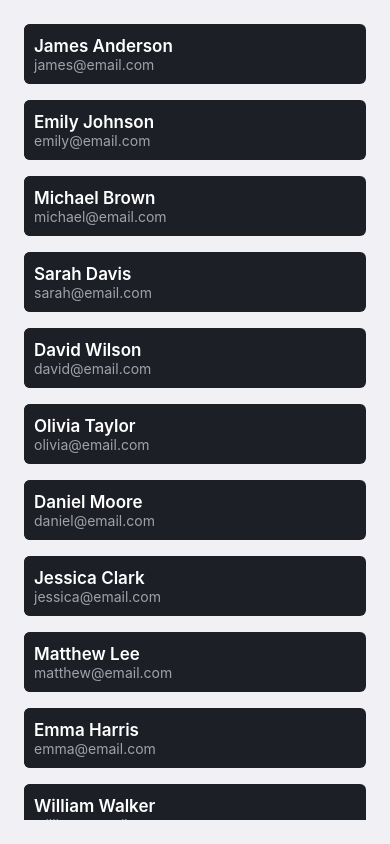
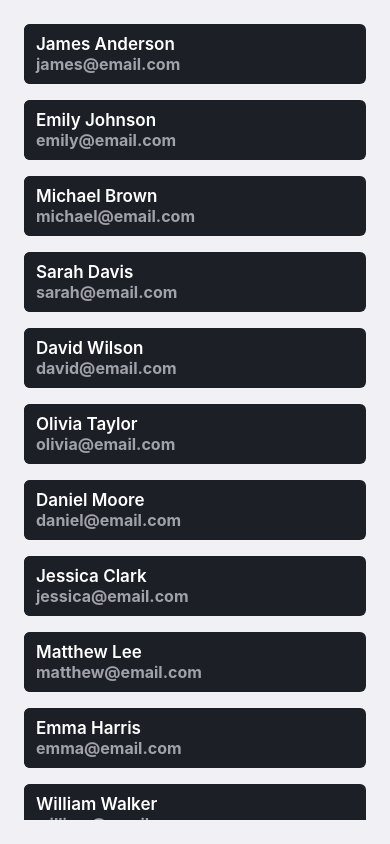
Before and after one commit to 777-JG/FlatListComponent, a React Native app: screen / in a window 390 px wide. Built offline with nearby package versions, Linux system fonts and the light colour scheme.

Commit message:
style change

```diff
--- a/src/components/card/styles.ts
+++ b/src/components/card/styles.ts
@@ -5,17 +5,17 @@ export const styles = StyleSheet.create({
     height: 60,
     backgroundColor: "#1D1F27",
     borderRadius: 5,
-    paddingHorizontal: 10,
+    paddingHorizontal: 12,
     justifyContent: "center",
   },
   name: {
     fontSize: 17,
-    color: "#FFFFFF",
+    color: "#FFF",
     fontWeight: "600",
   },
   email: {
-    fontSize: 14,
+    fontSize: 16,
     color: "#A1A1AA",
-    fontWeight: "400",
+    fontWeight: "bold",
   },
 });
--- a/src/components/option/styles.ts
+++ b/src/components/option/styles.ts
@@ -2,8 +2,8 @@ import { StyleSheet } from "react-native";
 
 export const styles = StyleSheet.create({
   container: {
-    height: 62,
-    width: 62,
+    height: 64,
+    width: 64,
     justifyContent: "center",
     alignItems: "center",
   },
```
